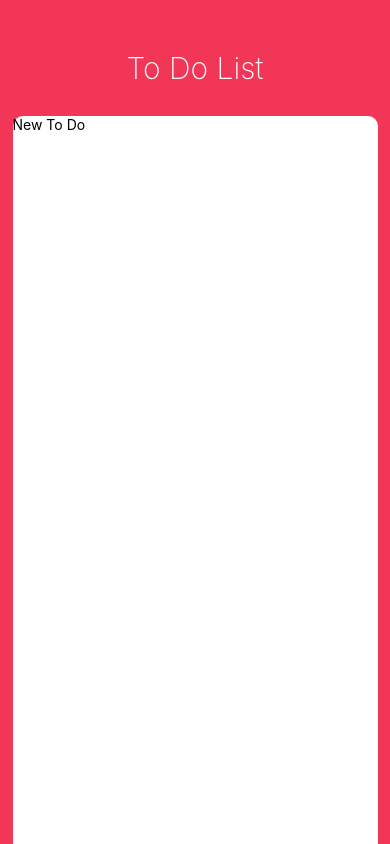
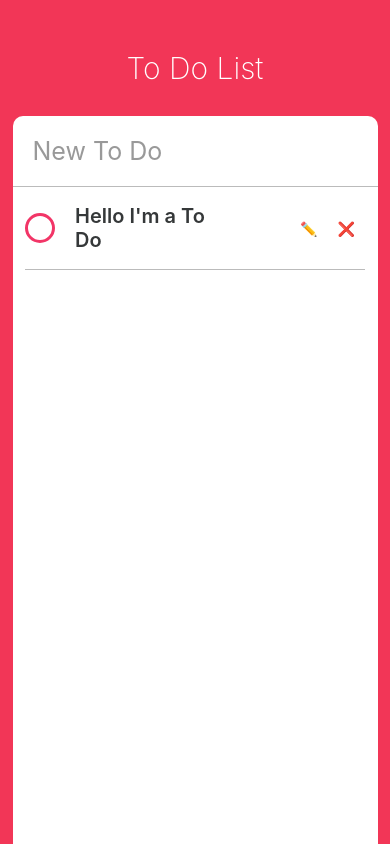
Before and after one commit to Yesdoing/kawai-todo, a React Native app: screen / in a window 390 px wide. Built offline with nearby package versions, Linux system fonts and the light colour scheme.

Commit message:
Styling the To Do Component

```diff
--- a/App.js
+++ b/App.js
@@ -1,20 +1,33 @@
 import React from 'react';
-import { StyleSheet, Text, View, StatusBar, TextInput, Dimensions, Platform } from 'react-native';
+import { StyleSheet, Text, View, StatusBar, TextInput, Dimensions, Platform, ScrollView } from 'react-native';
+import ToDo from './ToDo';
 
 const { height, width } = Dimensions.get("window");
 
 export default class App extends React.Component {
+  state = {
+    newToDo: ""
+  };
   render() {
+    const { newToDo } = this.state;
     return (
       <View style={styles.container}>
         <StatusBar barStyle="light-content" />
         <Text style={styles.title}>To Do List</Text>
         <View style={styles.card}>
-          <TextInput style={styles.input} placeholder={"New To Do"} />
+          <TextInput style={styles.input} placeholder={"New To Do"} value={newToDo} onChangeText={this._controllNewToDo} placeholderTextColor={"#999"} returnKeyType={"done"} autoCorrect={false} />
+          <ScrollView contentContainerStyle={styles.toDos}>
+            <ToDo text={"Hello I'm a To Do"} />
+          </ScrollView>
         </View>
       </View>
     );
   }
+  _controllNewToDo = text => {
+    this.setState({
+      newToDo: text
+    });
+  };
 }
 
 const styles = StyleSheet.create({
@@ -50,5 +63,14 @@
         elevation: 3
       }
     })
+  },
+  input: {
+    padding: 20,
+    borderBottomColor: "#bbb",
+    borderBottomWidth: 1,
+    fontSize: 25,
+  },
+  toDos: {
+    alignItems: "center"
   }
 });
--- /dev/null
+++ b/ToDo.js
@@ -0,0 +1,144 @@
+import React, {
+    Component
+} from "react";
+import { View, Text, TouchableOpacity, StyleSheet, Dimensions, TextInput } from "react-native";
+
+const { width, height } = Dimensions.get("window");
+
+export default class ToDo extends Component {
+    state = {
+        isEditing: false,
+        isCompleted: false,
+        toDoValue: "",
+
+    };
+    render() {
+        const { isCompleted, isEditing, toDoValue } = this.state;
+        const { text } = this.props;
+        return (
+            <View style={styles.container}>
+                <View style={styles.column}>
+                    <TouchableOpacity onPress={this._toggleComplete}>
+                        <View style={[styles.circle, isCompleted ? styles.completedCircle : styles.uncompletedCircle]} />
+                    </TouchableOpacity>
+                    {isEditing ? (
+                        <TextInput style={[
+                            styles.input,
+                            styles.text,
+                            isCompleted ? styles.completedText : styles.unCompletedText
+                        ]} value={toDoValue} multiline={true}
+                            onChangeText={this._controllInput}
+                            returnKeyType={"done"}
+                            onBlur={this._finishEditing}
+                        />
+                    ) : (
+                            <Text style={[styles.text, isCompleted ? styles.completedText : styles.unCompletedText]}>
+                                {text}
+                            </Text>
+                        )}
+                </View>
+                {isEditing ? (
+                    <View style={styles.actions}>
+                        <TouchableOpacity onPressOut={this._finishEditing}>
+                            <View style={styles.actionContainer}>
+                                <Text style={styles.actionText}>✅</Text>
+                            </View>
+                        </TouchableOpacity>
+                    </View>
+                ) : (<View style={styles.actions}>
+                    <TouchableOpacity onPressOut={this._startEditing}>
+                        <View style={styles.actionContainer}>
+                            <Text style={styles.actionText}>✏️</Text>
+                        </View>
+                    </TouchableOpacity>
+                    <TouchableOpacity>
+                        <View style={styles.actionContainer}>
+                            <Text style={styles.actionText}>❌</Text>
+                        </View>
+                    </TouchableOpacity>
+                </View>)}
+            </View>
+        );
+    }
+
+    _toggleComplete = () => {
+        this.setState(prevState => {
+            return {
+                isCompleted: !prevState.isCompleted
+            };
+        });
+    };
+
+    _startEditing = () => {
+        const { text } = this.props;
+        this.setState({
+            isEditing: true,
+            toDoValue: text,
+        });
+    };
+
+    _finishEditing = () => {
+        this.setState({
+            isEditing: false
+        });
+    };
+
+    _controllInput = (text) => {
+        this.setState({
+            toDoValue: text
+        })
+    }
+}
+
+const styles = StyleSheet.create({
+    container: {
+        width: width - 50,
+        borderBottomColor: "#bbb",
+        borderBottomWidth: StyleSheet.hairlineWidth,
+        flexDirection: "row",
+        alignItems: "center",
+        justifyContent: "space-between"
+    },
+    circle: {
+        width: 30,
+        height: 30,
+        borderRadius: 15,
+        borderWidth: 3,
+        marginRight: 20
+    },
+    completedCircle: {
+        borderColor: "#bbb"
+    },
+    uncompletedCircle: {
+        borderColor: "#F23567"
+    },
+    text: {
+        fontWeight: "600",
+        fontSize: 20,
+        marginVertical: 17,
+    },
+    completedText: {
+        color: "#bbb",
+        textDecorationLine: "line-through"
+    },
+    unCompletedText: {
+        color: "#353839"
+    },
+    column: {
+        flexDirection: "row",
+        alignItems: "center",
+        width: width / 2,
+        justifyContent: "space-between"
+    },
+    actions: {
+        flexDirection: "row"
+    },
+    actionContainer: {
+        marginVertical: 10,
+        marginHorizontal: 10
+    },
+    input: {
+        marginVertical: 15,
+        width: width / 2
+    },
+});
```
